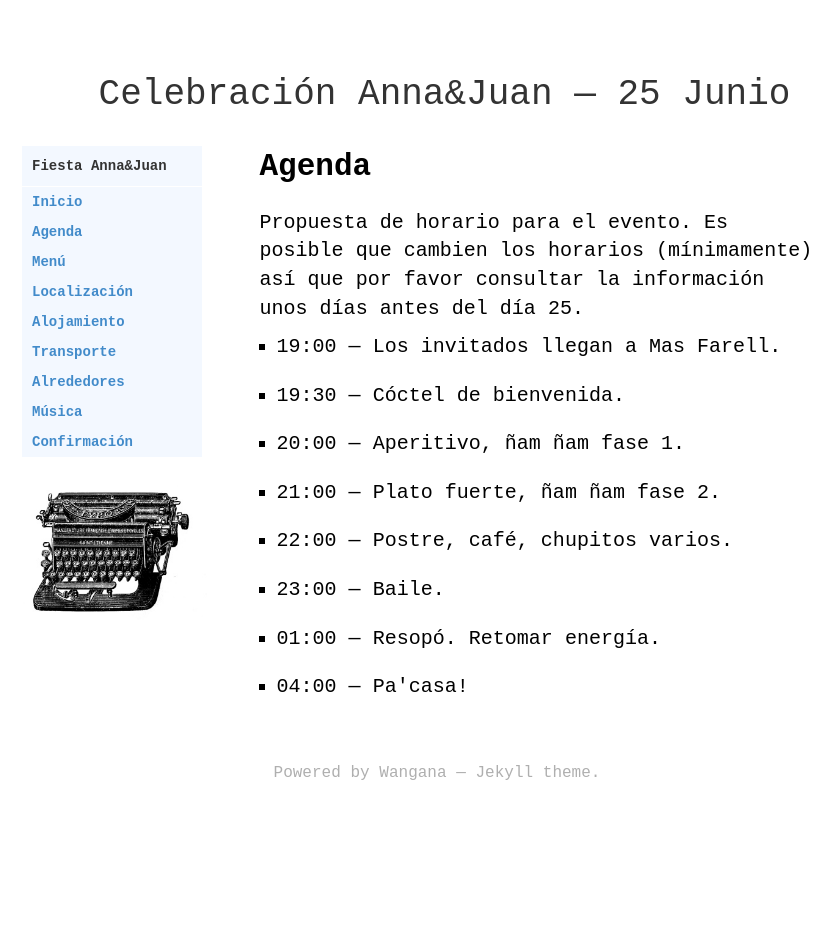
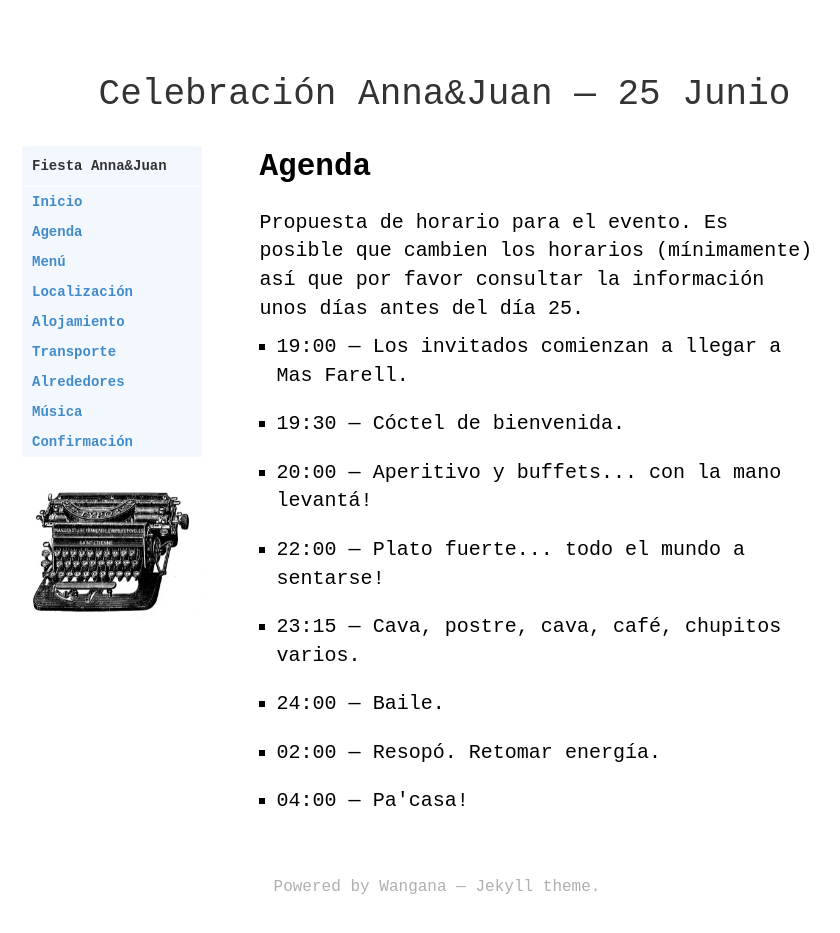
Before and after one commit to juandebravo/juanyanna25junio, a Jekyll site: the page built from agenda.html, in a window 1280 px wide and 936 px high. Shown: the top 933 px of the window, without its empty margins (203-1043 px from the left). Built offline with Jekyll 4.4.1, drawn with Linux system fonts in a browser that asks for light colours; some web fonts are replaced; Markdown is read by kramdown in place of the engine named in the settings.

Commit message:
update agenda

```diff
--- a/agenda.html
+++ b/agenda.html
@@ -12,25 +12,25 @@ title: Agenda
       <p/>
       <ul class="page-list">
         <li>
-            19:00 &mdash; Los invitados llegan a Mas Farell.
+            19:00 &mdash; Los invitados comienzan a llegar a Mas Farell.
         </li>
         <li>
             19:30 &mdash; Cóctel de bienvenida.
         </li>
         <li>
-            20:00 &mdash; Aperitivo, ñam ñam fase 1.
+            20:00 &mdash; Aperitivo y buffets... con la mano levantá!
         </li>
         <li>
-            21:00 &mdash; Plato fuerte, ñam ñam fase 2.
+            22:00 &mdash; Plato fuerte... todo el mundo a sentarse!
         </li>
         <li>
-            22:00 &mdash; Postre, café, chupitos varios.
+            23:15 &mdash; Cava, postre, cava, café, chupitos varios.
         </li>
         <li>
-            23:00 &mdash; Baile.
+            24:00 &mdash; Baile.
         </li>
         <li>
-            01:00 &mdash; Resopó. Retomar energía.
+            02:00 &mdash; Resopó. Retomar energía.
         </li>
         <li>
             04:00 &mdash; Pa'casa!
```
